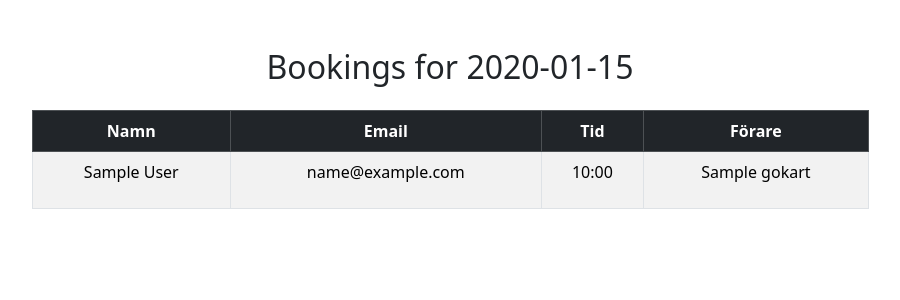
After one commit to EliasDDev/gokart, a Django app: page /data in a window 1280 px wide. The commit adds this page. Shown: the top 300 px of the page, without its empty margins (190-1090 px from the left). Run offline with Django 5.2, Linux system fonts and the light colour scheme; tables that the repository leaves empty hold one stand-in row (values such as "Sample post").

Commit message:
Added gokart selection

```diff
--- a/gokart/app/admin.py
+++ b/gokart/app/admin.py
@@ -1,6 +1,9 @@
 from django.contrib import admin
-from .models import Booking
+from .models import Customer, Gokart, Booking, Drivers
 
 # Register your models here.
 
+admin.site.register(Customer)
+admin.site.register(Gokart)
 admin.site.register(Booking)
+admin.site.register(Drivers)
--- a/gokart/app/forms.py
+++ b/gokart/app/forms.py
@@ -1,7 +1,4 @@
 from django import forms
 from .models import Booking
 
-class BookingForm(forms.ModelForm):
-    class Meta:
-        model = Booking
-        fields = ["name", "email", "date", "time"]
+# Create your forms here.
--- a/gokart/app/models.py
+++ b/gokart/app/models.py
@@ -2,8 +2,22 @@ from django.db import models
 
 # Create your models here.
 
+class Customer(models.Model):
+    id = models.AutoField(primary_key=True)
+    name = models.CharField(max_length=128)
+    email = models.EmailField()
+
+class Gokart(models.Model):
+    id = models.AutoField(primary_key=True)
+    name = models.CharField(max_length=128)
+
 class Booking(models.Model):
-    name = models.CharField(max_length=128)
-    email = models.EmailField(unique=True)
+    id = models.AutoField(primary_key=True)
     date = models.DateField(default="2025-01-01")
     time = models.TimeField(default="00:00")
+    customer = models.ForeignKey(Customer, on_delete=models.CASCADE, default=1)
+
+class Drivers(models.Model):
+    id = models.AutoField(primary_key=True)
+    gokart = models.ForeignKey(Gokart, on_delete=models.CASCADE)
+    booking = models.ForeignKey(Booking, on_delete=models.CASCADE)
--- /dev/null
+++ b/gokart/app/templates/data.html
@@ -0,0 +1,57 @@
+<!DOCTYPE html>
+<html lang="en">
+<head>
+    <meta charset="UTF-8">
+    <meta name="viewport" content="width=device-width, initial-scale=1.0">
+    <title>Document</title>
+
+    <!-- Jquery -->
+    <script src="https://ajax.googleapis.com/ajax/libs/jquery/3.7.1/jquery.min.js"></script>
+
+    <!-- Latest compiled and minified CSS -->
+    <link href="https://cdn.jsdelivr.net/npm/bootstrap@5.3.3/dist/css/bootstrap.min.css" rel="stylesheet">
+
+    <!-- Latest compiled JavaScript -->
+    <script src="https://cdn.jsdelivr.net/npm/bootstrap@5.3.3/dist/js/bootstrap.bundle.min.js"></script>
+</head>
+<body>
+    {% regroup bookings by date as bookings_by_date %}
+
+    <div class="container mt-5">
+        {% for day in bookings_by_date %}
+            <h2 class="text-center my-4">Bookings for {{ day.grouper|date:"Y-m-d" }}</h2>
+
+            <div class="d-flex justify-content-center">
+                <table class="table table-bordered table-striped w-75">
+                    <thead class="table-dark">
+                        <tr>
+                            <th class="text-center">Namn</th>
+                            <th class="text-center">Email</th>
+                            <th class="text-center">Tid</th>
+                            <th class="text-center">Förare</th>
+                        </tr>
+                    </thead>
+                    <tbody>
+                        {% for booking in day.list %}
+                            <tr>
+                                <td class="text-center">{{ booking.customer.name }}</td>
+                                <td class="text-center">{{ booking.customer.email }}</td>
+                                <td class="text-center">{{ booking.time|time:"H:i" }}</td>
+                                <td class="text-center">
+                                    <ul class="list-unstyled">
+                                        {% for driver in booking.drivers_set.all %}
+                                            <li>{{ driver.gokart.name }}</li>
+                                        {% empty %}
+                                            <li>No drivers assigned</li>
+                                        {% endfor %}
+                                    </ul>
+                                </td>
+                            </tr>
+                        {% endfor %}
+                    </tbody>
+                </table>
+            </div>
+        {% endfor %}
+    </div>
+</body>
+</html>
--- a/gokart/app/templates/index.html
+++ b/gokart/app/templates/index.html
@@ -28,6 +28,12 @@
         <!-- Hidden input to store selected time slot. -->
         <input type="hidden" name="time" id="selectedTime">
 
+        <!-- Select the number of people (drivers) -->
+        <label for="numPeople">Antal förare:</label>
+        <input type="number" id="numPeople" name="num_people" min="1" max="10" value="1" required>
+
+        <div id="gokartContainer"></div> <!-- This will hold the dynamically created Gokart selection inputs -->
+
         <div id="timeSlots"></div>
 
         <button type="submit">Book Slot</button>
--- a/gokart/app/urls.py
+++ b/gokart/app/urls.py
@@ -3,6 +3,8 @@ from . import views
 
 urlpatterns = [
     path("", views.home, name="home"),
+    path("data", views.data, name="data"),
     path("get-available-slots/", views.get_available_slots, name="get_available_slots"),
+    path('get-gokarts/', views.get_gokarts, name='get_gokarts'),
     path("book-slot/", views.book_slot, name="book_slot"),
 ]
--- a/gokart/app/views.py
+++ b/gokart/app/views.py
@@ -1,7 +1,6 @@
 from django.shortcuts import render, redirect
 from django.http import JsonResponse
-from .models import Booking
-import json
+from .models import Customer, Gokart, Booking, Drivers
 from datetime import time
 
 # Create your views here.
@@ -9,11 +8,15 @@ from datetime import time
 def home(request):
     return render(request, "index.html")
 
+def data(request):
+    bookings = Booking.objects.prefetch_related('drivers_set__gokart').all().order_by('date', 'time')
+    return render(request, 'data.html', {'bookings': bookings})
+
 def get_available_slots(request):
     date = request.GET.get("date")
 
     # Define possible time slots
-    all_slots = [time(10, 00), time(10, 30), time(13, 0), time(14, 0)]
+    all_slots = [time(10, 00), time(11, 00), time(13, 00), time(14, 00)]
 
     # Get already booked slots for the selected date
     booked_slots = Booking.objects.filter(date=date).values_list("time", flat=True)
@@ -21,22 +24,34 @@ def get_available_slots(request):
     # Filter out booked slots
     available_slots = [slot.strftime("%H:%M") for slot in all_slots if slot not in booked_slots]
 
-    print(booked_slots)
     return JsonResponse({"slots": available_slots})
+
+def get_gokarts(request):
+    gokarts = Gokart.objects.all()
+    gokart_list = [{"id": gokart.id, "name": gokart.name} for gokart in gokarts]
+    return JsonResponse(gokart_list, safe=False)
 
 def book_slot(request):
     if request.method == "POST":
-        #data = json.loads(request.body)
-
         name = request.POST.get("name")
         email = request.POST.get("email")
         date = request.POST.get("date")
-        time =request.POST.get("time")
+        time = request.POST.get("time")
+        num_people = int(request.POST.get("num_people"))  # Number of people
 
         # Check if the slot is available
         if Booking.objects.filter(date=date, time=time).exists():
             return JsonResponse({"error": "Slot already booked"}, status=400)
 
-        # Save the booking
-        Booking.objects.create(name = name, email = email, date = date, time = time)
+        customer, created = Customer.objects.get_or_create(email=email, defaults={'name': name})
+
+        # Create a new booking instance, but don't save it yet
+        booking = Booking.objects.create(date=date, time=time, customer=customer)
+
+        # Loop through the number of people and add the selected gokarts to the booking
+        for i in range(1, num_people + 1):
+            gokart_id = request.POST.get(f"gokart_id_{i}")
+            gokart = Gokart.objects.get(id=gokart_id)
+            Drivers.objects.create(gokart=gokart, booking=booking)
+
         return JsonResponse({"success": "Booking confirmed"})
```
Also changed, not shown: gokart/app/static/js/main.js (+41 -0 lines), README.md, gokart/app/migrations/0005_customer_gokart_remove_booking_email_and_more.py (added), gokart/app/migrations/0006_booking_gokart.py (added), gokart/app/migrations/0007_alter_booking_customer_alter_booking_gokart.py (added), gokart/app/migrations/0008_remove_booking_gokart_booking_gokarts.py (added), gokart/app/migrations/0009_alter_booking_gokarts.py (added), gokart/app/migrations/0010_alter_booking_gokarts.py (added), gokart/app/migrations/0011_remove_booking_gokarts_drivers.py (added).
